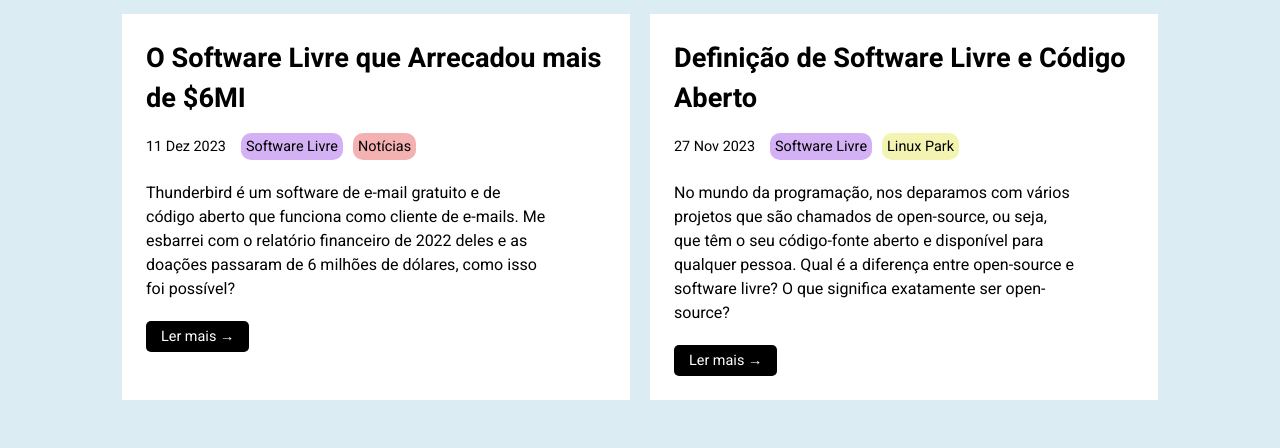
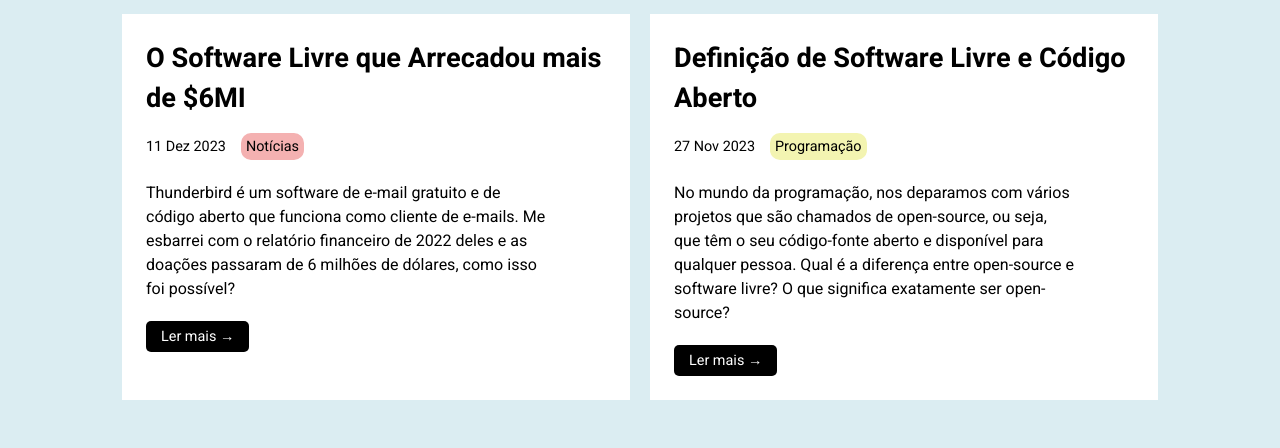
Before and after one commit to pedromclaro/site-prototipo-teste, a plain HTML site: page index.html in a window 1280 px wide. Shown: the part 610-1058 px from the top of the page. Drawn offline with nearby package versions, Linux system fonts and the light colour scheme.

Commit message:
Update index.html

```diff
--- a/index.html
+++ b/index.html
@@ -34,7 +34,7 @@
                     <h3>O Software Livre que Arrecadou mais de $6MI</h3>
                     <div class="info">
                         <h5>11 Dez 2023</h5>
-                        <h5><i class="posts-tag-1">Software Livre</i><i class="posts-tag-3">Notícias</i></h5>
+                        <h5><i class="posts-tag-3">Notícias</i></h5>
                     </div>
                     <p>Thunderbird é um software de e-mail gratuito e de código aberto que funciona como cliente de e-mails. Me esbarrei com o relatório financeiro de 2022 deles e as doações passaram de 6 milhões de dólares, como isso foi possível?</p>
                     <button><a href="https://blog.pedromclaro.com/posts/o-software-livre-que-arrecadou-mais-de-6-milhoes-de-dolares.html" target="_blank" style="color: #fff; text-decoration: none;">Ler mais →</a></button>
@@ -43,7 +43,7 @@
                     <h3>Definição de Software Livre e Código Aberto</h3>
                     <div class="info">
                         <h5>27 Nov 2023</h5>
-                        <h5><i class="posts-tag-1">Software Livre</i><i class="posts-tag-2">Linux Park</i></h5>
+                        <h5><i class="posts-tag-2">Programação</i></h5>
                     </div>
                     <p>No mundo da programação, nos deparamos com vários projetos que são chamados de open-source, ou seja, que têm o seu código-fonte aberto e disponível para qualquer pessoa. Qual é a diferença entre open-source e software livre? O que significa exatamente ser open-source?</p>
                     <button><a href="https://blog.pedromclaro.com/posts/definicao-de-software-livre-e-codigo-aberto.html" target="_blank" style="color: #fff; text-decoration: none;">Ler mais →</a></button>
```
